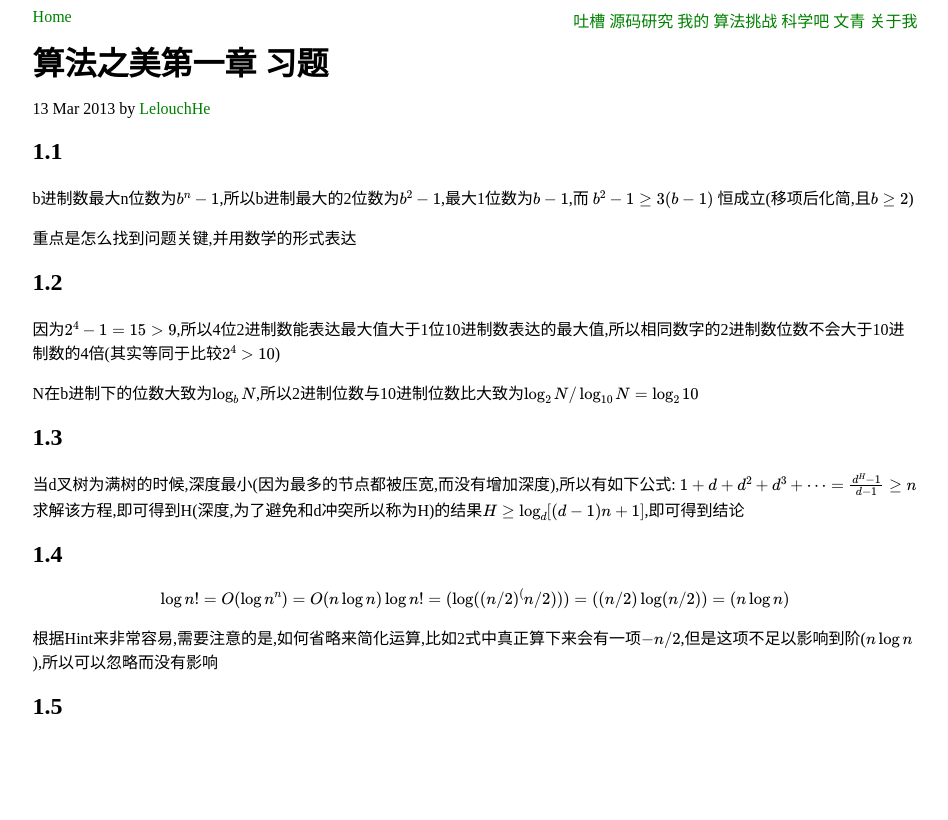
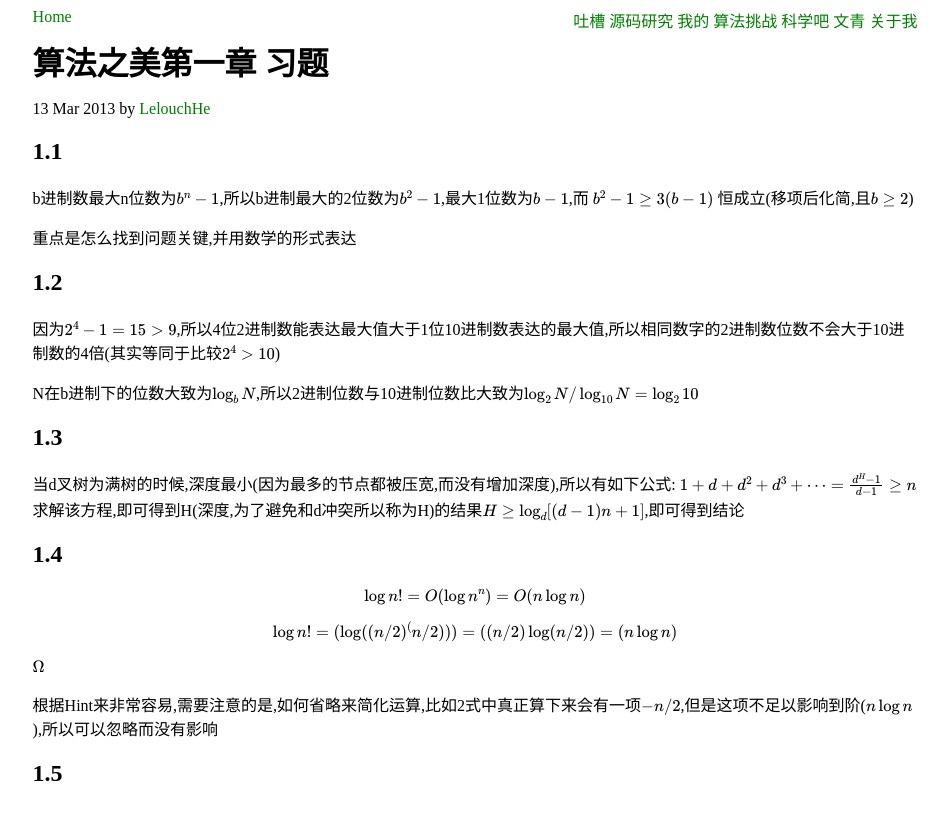
Before and after one commit to LelouchHe/lelouchhe.github.com, a Jekyll site: the page built from _posts/algorithm/2013-03-13-algorithms_chap_01_problem.md, in a window 1280 px wide. Shown: the top 820 px of the page, without its empty margins (165-1113 px from the left). Built offline with Jekyll 4.4.1, drawn with Linux system fonts in a browser that asks for light colours; Markdown is read by kramdown in place of the engine named in the settings; formulas are drawn with MathJax 3.

Commit message:
new update

```diff
--- a/_posts/algorithm/2013-03-13-algorithms_chap_01_problem.md
+++ b/_posts/algorithm/2013-03-13-algorithms_chap_01_problem.md
@@ -31,11 +31,11 @@ $$
 
 ## 1.4
 
-$$
-\log {n !} = O(\log {n ^ n}) = O(n \log n)
+$$\log {n !} = O(\log {n ^ n}) = O(n \log n)$$
 
-\log {n !} = (\log ((n / 2) ^ (n / 2))) = ((n / 2) \log (n / 2)) = (n \log n)
-$$
+$$\log {n !} = (\log ((n / 2) ^ (n / 2))) = ((n / 2) \log (n / 2)) = (n \log n)$$
+
+$\Omega$
 
 根据Hint来非常容易,需要注意的是,如何省略来简化运算,比如2式中真正算下来会有一项$- n / 2$,但是这项不足以影响到阶($n \log n$),所以可以忽略而没有影响
 
```
